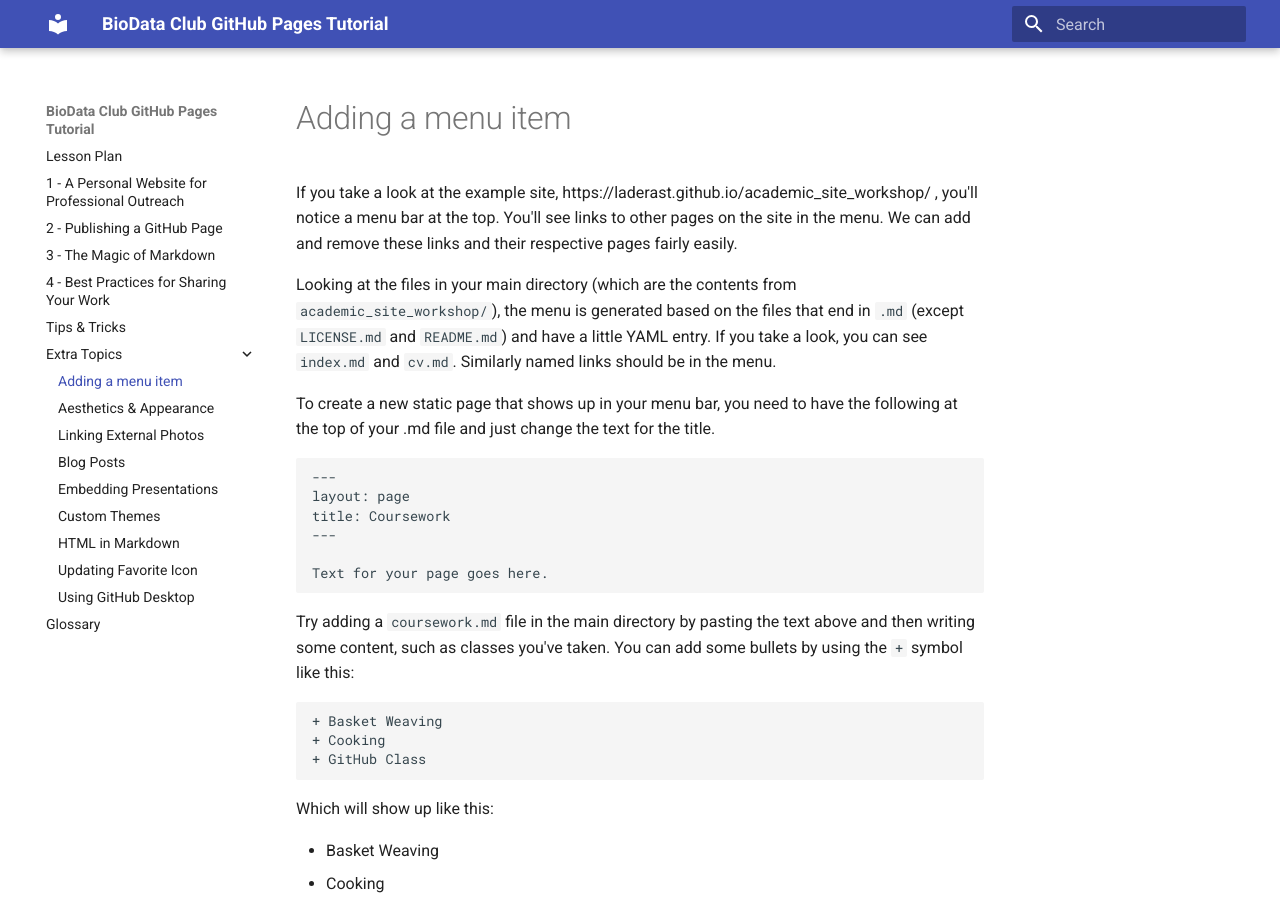
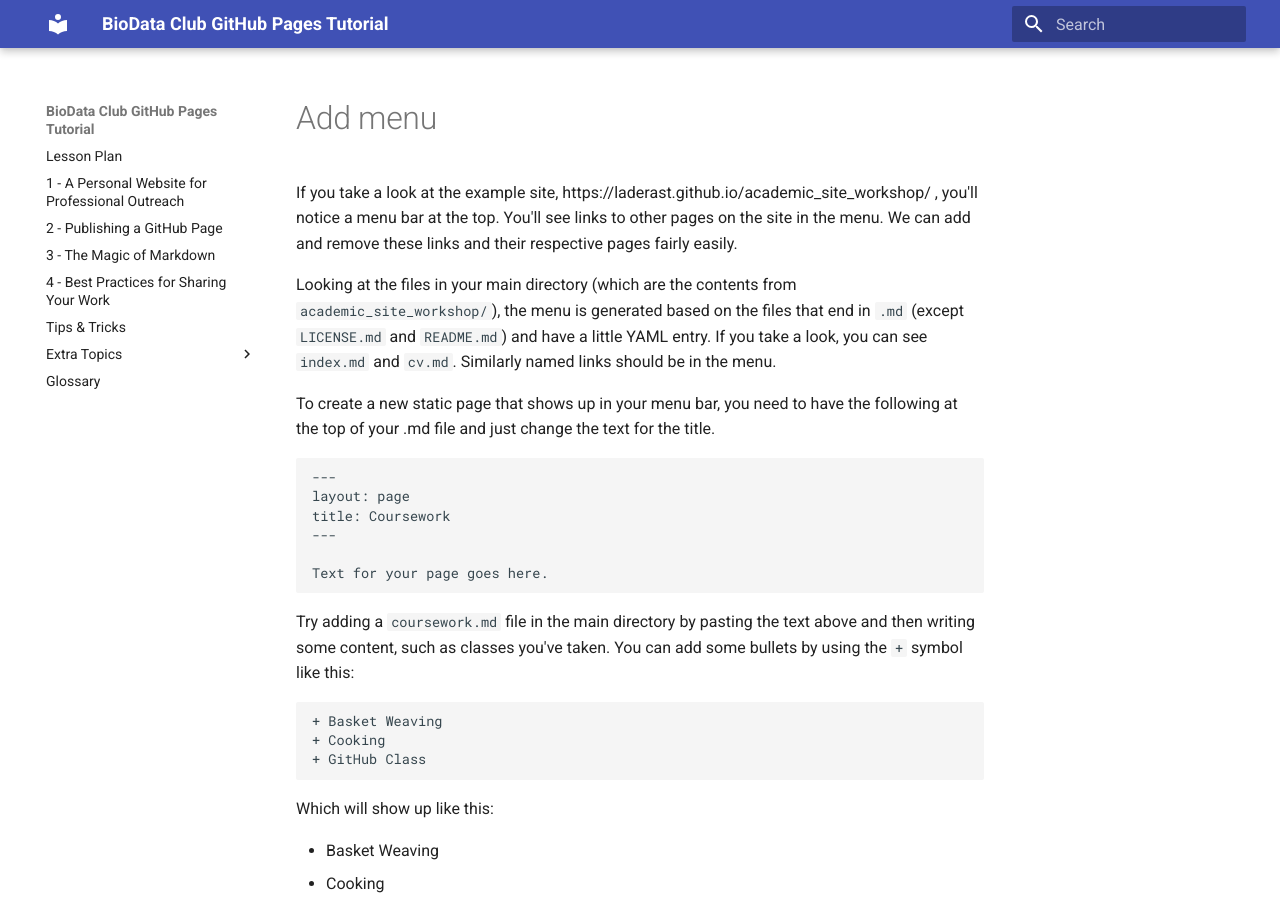
Before and after one commit to BioData-Club/ghpages-rtd, an MkDocs documentation site: the page built from docs/extra/add-menu.md, in a window 1280 px wide and 900 px high. Built offline with MkDocs 1.6.1 and Material for MkDocs 9.7.7, drawn with Linux system fonts in a browser that asks for light colours; old or Windows-style settings are respelled for this version of MkDocs.

Commit message:
Update mkdocs.yml

```diff
--- a/mkdocs.yml
+++ b/mkdocs.yml
@@ -16,7 +16,6 @@ pages:
     - Tips & Tricks: tips-tricks.md
 
     - Extra Topics:
-        - Adding a menu item: extra/add-menu.md
         - Aesthetics & Appearance: extra/aesthetics.md
         - Linking External Photos: extra/external-photos.md
         - Blog Posts: extra/blog-posts.md
```
